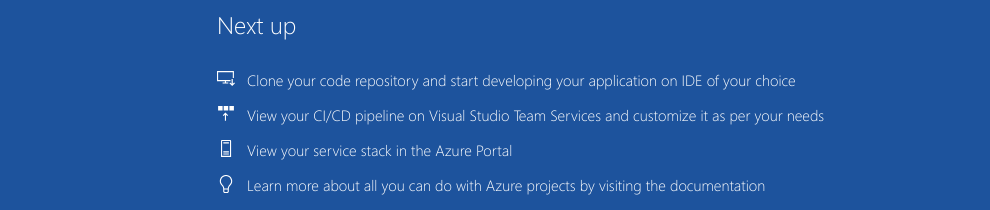
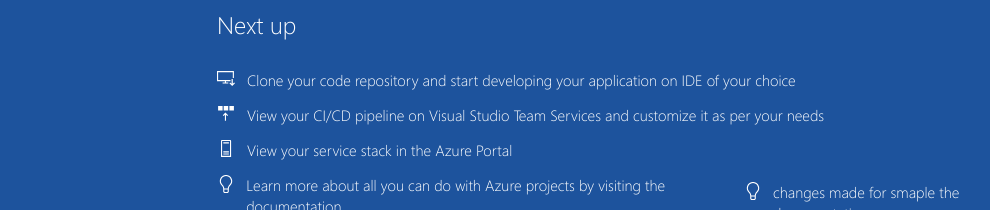
Before and after one commit to mappaji/sample-project, a plain HTML site: page index.html in a window 1280 px wide. Shown: the part 590-800 px from the top of the page, without its empty margins (8-998 px from the left). Drawn offline with Linux system fonts and the light colour scheme.

Commit message:
changes mage for html

```diff
--- a/index.html
+++ b/index.html
@@ -47,6 +47,12 @@
                                 <img src="img/lightbulbWhite.svg">
                             </div>
                             <div class="step-text"><a href="https://go.microsoft.com/fwlink/?linkid=862126">Learn more about all you can do with Azure projects by visiting the documentation</a></div>
+                            <div class="step">
+                                <div class="step-icon">
+                                    <img src="img/lightbulbWhite.svg">
+                                </div>
+                                <div class="step-text"><a href="https://google.com">changes made for smaple  the documentation</a></div>
+                            </div>
                         </div>
                     </div>
                 </div>
```
